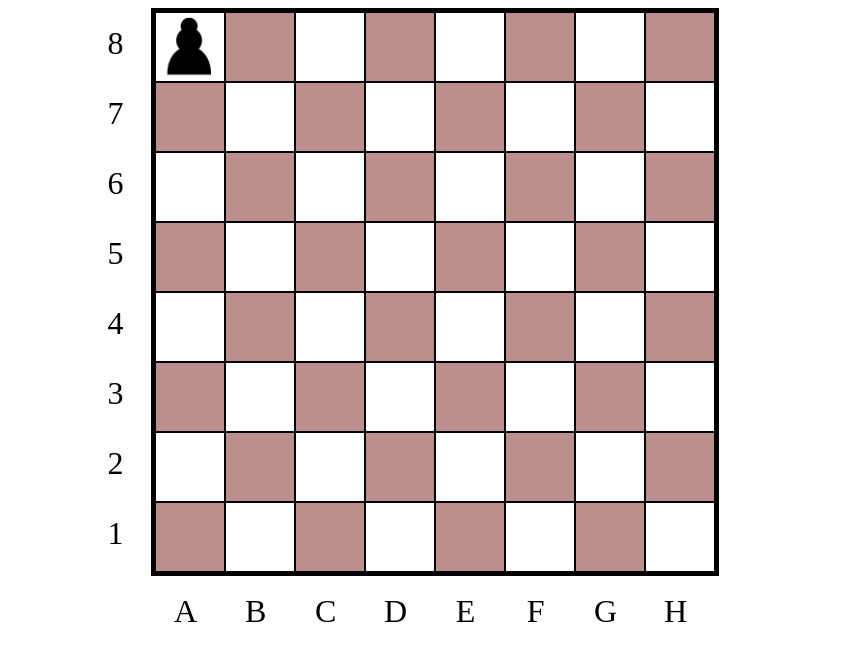
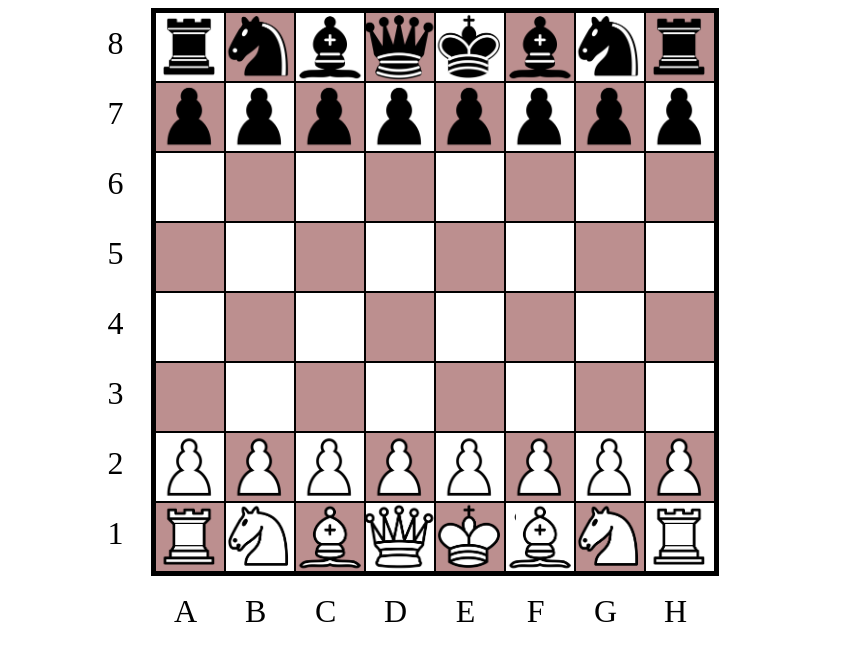
Before and after one commit to gpunker/thinknetika_js_course, a website built with webpack: page src/index.html in a window 1280 px wide. Shown: the full height of the page, 0-859 px from the left. Built offline with nearby package versions, Linux system fonts and the light colour scheme.

Commit message:
place figures on a desk

```diff
--- a/src/index.html
+++ b/src/index.html
@@ -30,72 +30,134 @@
                 <div class="cell">H</div>
             </div>
             <div class="desk">
-                <div class="cell">
+                <div id="A8" class="cell">
+                    <div class="figure rook black"></div>
+                </div>
+                <div id="B8" class="cell black">
+                    <div class="figure horse black"></div>
+                </div>
+                <div id="C8" class="cell">
+                    <div class="figure bishop black"></div>
+                </div>
+                <div id="D8" class="cell black">
+                    <div class="figure queen black"></div>
+                </div>
+                <div id="E8" class="cell">
+                    <div class="figure king black"></div>
+                </div>
+                <div id="F8" class="cell black">
+                    <div class="figure bishop black"></div>
+                </div>
+                <div id="G8" class="cell">
+                    <div class="figure horse black"></div>
+                </div>
+                <div id="H8" class="cell black">
+                    <div class="figure rook black"></div>
+                </div>
+                <div id="A7" class="cell black">
                     <div class="figure pawn black"></div>
                 </div>
-                <div class="cell black"></div>
-                <div class="cell"></div>
-                <div class="cell black"></div>
-                <div class="cell"></div>
-                <div class="cell black"></div>
-                <div class="cell"></div>
-                <div class="cell black"></div>
-                <div class="cell black"></div>
-                <div class="cell"></div>
-                <div class="cell black"></div>
-                <div class="cell"></div>
-                <div class="cell black"></div>
-                <div class="cell"></div>
-                <div class="cell black"></div>
-                <div class="cell"></div>
-                <div class="cell"></div>
-                <div class="cell black"></div>
-                <div class="cell"></div>
-                <div class="cell black"></div>
-                <div class="cell"></div>
-                <div class="cell black"></div>
-                <div class="cell"></div>
-                <div class="cell black"></div>
-                <div class="cell black"></div>
-                <div class="cell"></div>
-                <div class="cell black"></div>
-                <div class="cell"></div>
-                <div class="cell black"></div>
-                <div class="cell"></div>
-                <div class="cell black"></div>
-                <div class="cell"></div>
-                <div class="cell"></div>
-                <div class="cell black"></div>
-                <div class="cell"></div>
-                <div class="cell black"></div>
-                <div class="cell"></div>
-                <div class="cell black"></div>
-                <div class="cell"></div>
-                <div class="cell black"></div>
-                <div class="cell black"></div>
-                <div class="cell"></div>
-                <div class="cell black"></div>
-                <div class="cell"></div>
-                <div class="cell black"></div>
-                <div class="cell"></div>
-                <div class="cell black"></div>
-                <div class="cell"></div>
-                <div class="cell"></div>
-                <div class="cell black"></div>
-                <div class="cell"></div>
-                <div class="cell black"></div>
-                <div class="cell"></div>
-                <div class="cell black"></div>
-                <div class="cell"></div>
-                <div class="cell black"></div>
-                <div class="cell black"></div>
-                <div class="cell"></div>
-                <div class="cell black"></div>
-                <div class="cell"></div>
-                <div class="cell black"></div>
-                <div class="cell"></div>
-                <div class="cell black"></div>
-                <div class="cell"></div>
+                <div id="B7" class="cell">
+                    <div class="figure pawn black"></div>
+                </div>
+                <div id="C7" class="cell black">
+                    <div class="figure pawn black"></div>
+                </div>
+                <div id="D7" class="cell">
+                    <div class="figure pawn black"></div>
+                </div>
+                <div id="E7" class="cell black">
+                    <div class="figure pawn black"></div>
+                </div>
+                <div id="F7" class="cell">
+                    <div class="figure pawn black"></div>
+                </div>
+                <div id="G7" class="cell black">
+                    <div class="figure pawn black"></div>
+                </div>
+                <div id="H7" class="cell">
+                    <div class="figure pawn black"></div>
+                </div>
+                <div id="A6" class="cell"></div>
+                <div id="B6" class="cell black"></div>
+                <div id="C6" class="cell"></div>
+                <div id="D6" class="cell black"></div>
+                <div id="E6" class="cell"></div>
+                <div id="F6" class="cell black"></div>
+                <div id="G6" class="cell"></div>
+                <div id="H6" class="cell black"></div>
+                <div id="A5" class="cell black"></div>
+                <div id="B5" class="cell"></div>
+                <div id="C5" class="cell black"></div>
+                <div id="D5" class="cell"></div>
+                <div id="E5" class="cell black"></div>
+                <div id="F5" class="cell"></div>
+                <div id="G5" class="cell black"></div>
+                <div id="H5" class="cell"></div>
+                <div id="A4" class="cell"></div>
+                <div id="B4" class="cell black"></div>
+                <div id="C4" class="cell"></div>
+                <div id="D4" class="cell black"></div>
+                <div id="E4" class="cell"></div>
+                <div id="F4" class="cell black"></div>
+                <div id="G4" class="cell"></div>
+                <div id="H4" class="cell black"></div>
+                <div id="A3" class="cell black"></div>
+                <div id="B3" class="cell"></div>
+                <div id="C3" class="cell black"></div>
+                <div id="D3" class="cell"></div>
+                <div id="E3" class="cell black"></div>
+                <div id="F3" class="cell"></div>
+                <div id="G3" class="cell black"></div>
+                <div id="H3" class="cell"></div>
+                <div id="A2" class="cell">
+                    <div class="figure pawn white"></div>
+                </div>
+                <div id="B2" class="cell black">
+                    <div class="figure pawn white"></div>
+                </div>
+                <div id="C2" class="cell">
+                    <div class="figure pawn white"></div>
+                </div>
+                <div id="D2" class="cell black">
+                    <div class="figure pawn white"></div>
+                </div>
+                <div id="E2" class="cell">
+                    <div class="figure pawn white"></div>
+                </div>
+                <div id="F2" class="cell black">
+                    <div class="figure pawn white"></div>
+                </div>
+                <div id="G2" class="cell">
+                    <div class="figure pawn white"></div>
+                </div>
+                <div id="H2" class="cell black">
+                    <div class="figure pawn white"></div>
+                </div>
+                <div id="A1" class="cell black">
+                    <div class="figure rook white"></div>
+                </div>
+                <div id="B1" class="cell">
+                    <div class="figure horse white"></div>
+                </div>
+                <div id="C1" class="cell black">
+                    <div class="figure bishop white"></div>
+                </div>
+                <div id="D1" class="cell">
+                    <div class="figure queen white"></div>
+                </div>
+                <div id="E1" class="cell black">
+                    <div class="figure king white"></div>
+                </div>
+                <div id="F1" class="cell">
+                    <div class="figure bishop white"></div>
+                </div>
+                <div id="G1" class="cell black">
+                    <div class="figure horse white"></div>
+                </div>
+                <div id="H1" class="cell">
+                    <div class="figure rook white"></div>
+                </div>
             </div>
         </div>
         <div class="game-wrapper">
```
